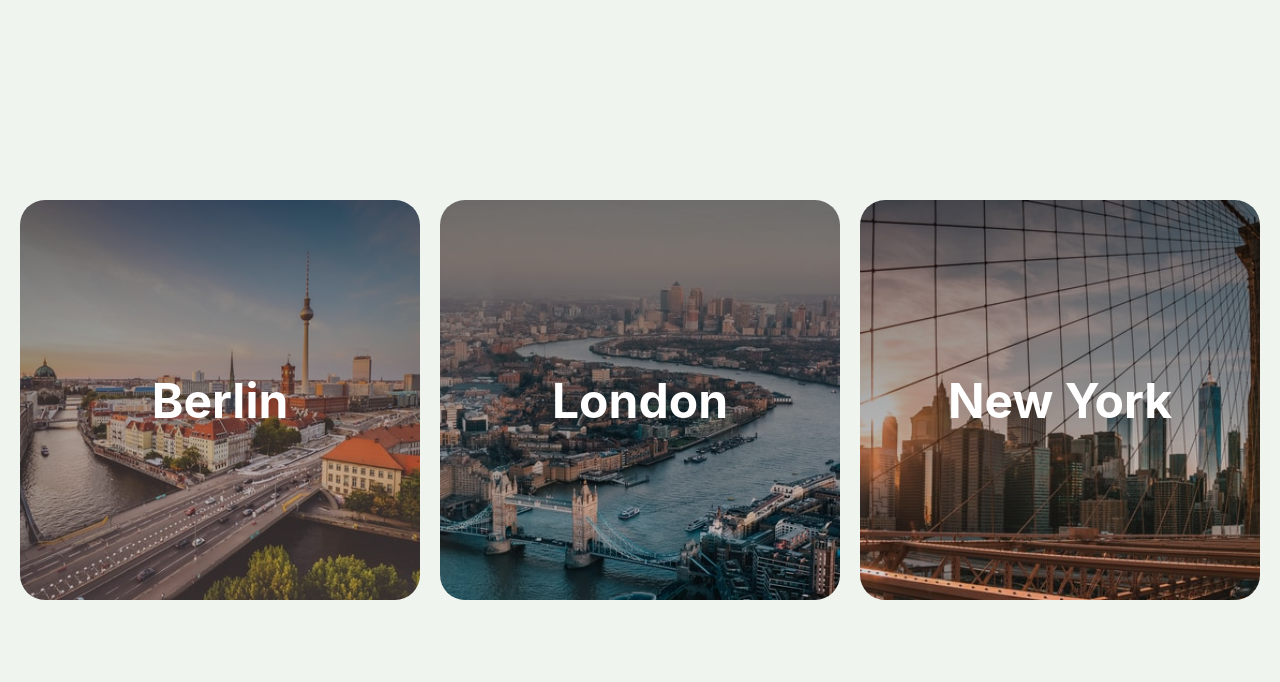
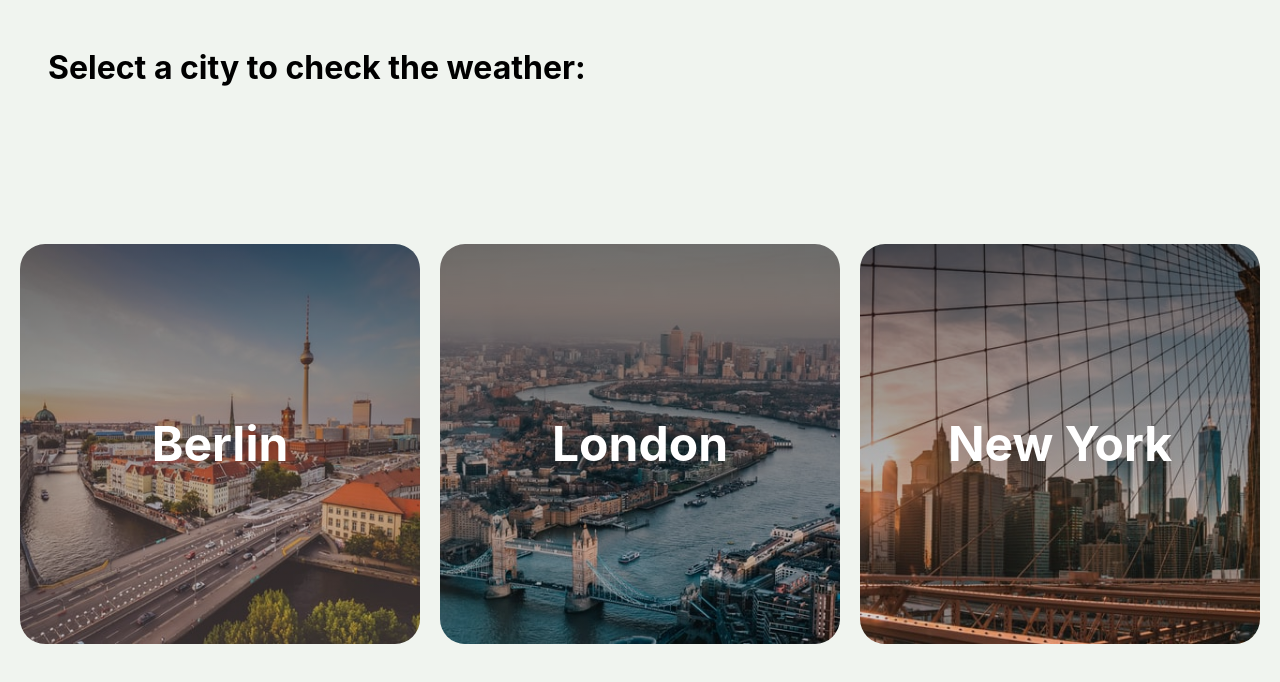
Before and after one commit to Rodanus/r, a React (Create React App) app: page / in a window 1280 px wide. Shown: the top 682 px of the page. Built offline with nearby package versions, Linux system fonts and the light colour scheme.

Commit message:
Add homepage title

```diff
--- a/src/components/Homepage/Homepage.css
+++ b/src/components/Homepage/Homepage.css
@@ -1,3 +1,9 @@
 .homepage-container {
   height: 100vh;
+  display: flex;
+  flex-direction: column;
 }
+
+.homepage-heading {
+  padding: 3rem 0 0 3rem;
+}
--- a/src/components/Homepage/Homepage.jsx
+++ b/src/components/Homepage/Homepage.jsx
@@ -35,6 +35,7 @@ function Homepage(props) {
 
   return (
     <div className="homepage-container">
+      <h1 className="homepage-heading">Select a city to check the weather:</h1>
       <Cities listOfCities={citiesToDisplay} />
     </div>
   );
```
